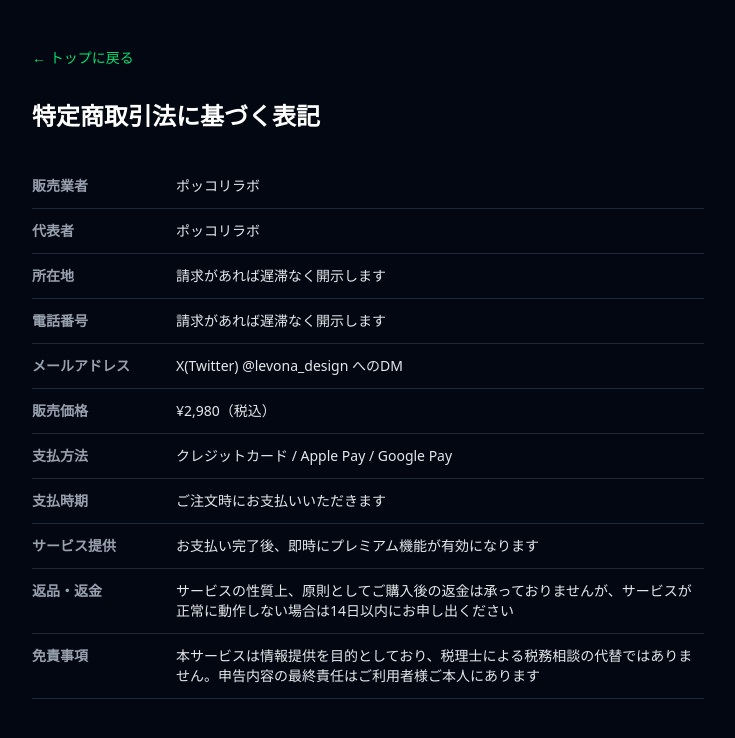
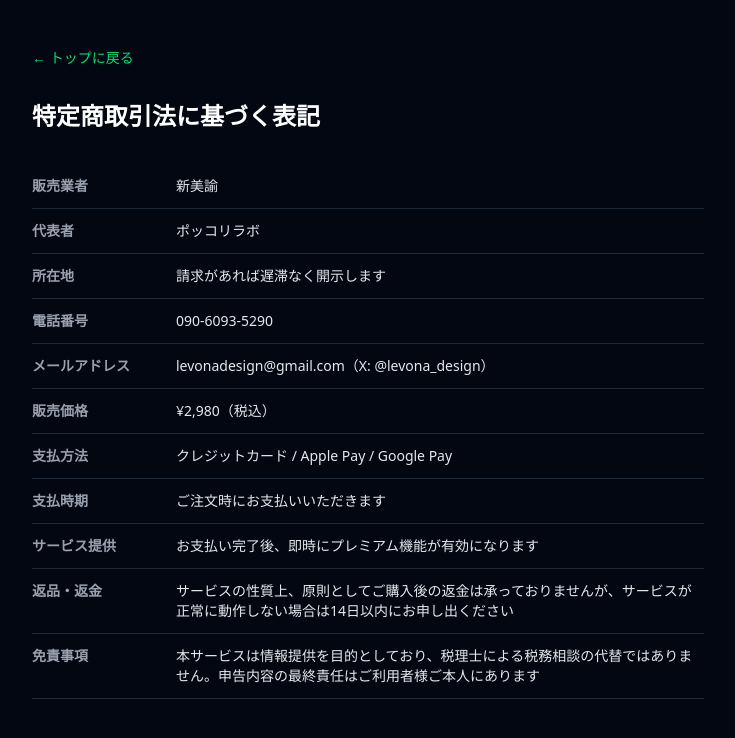
Before and after one commit to pokkori/kakutei-shinkoku-ai, a Next.js app: page /legal in a window 1280 px wide. Shown: the top 738 px of the page, without its empty margins (272-1007 px from the left). Built offline with nearby package versions, Linux system fonts and the light colour scheme.

Commit message:
fix: 特商法表記更新（販売業者・電話番号・メールアドレス）

```diff
--- a/app/legal/page.tsx
+++ b/app/legal/page.tsx
@@ -9,11 +9,11 @@ export default function LegalPage() {
         <table className="w-full text-sm text-gray-300 border-collapse">
           <tbody>
             {[
-              ["販売業者", "ポッコリラボ"],
+              ["販売業者", "新美諭"],
               ["代表者", "ポッコリラボ"],
               ["所在地", "請求があれば遅滞なく開示します"],
-              ["電話番号", "請求があれば遅滞なく開示します"],
-              ["メールアドレス", "X(Twitter) @levona_design へのDM"],
+              ["電話番号", "090-6093-5290"],
+              ["メールアドレス", "levonadesign@gmail.com（X: @levona_design）"],
               ["販売価格", "¥2,980（税込）"],
               ["支払方法", "クレジットカード / Apple Pay / Google Pay"],
               ["支払時期", "ご注文時にお支払いいただきます"],
```
